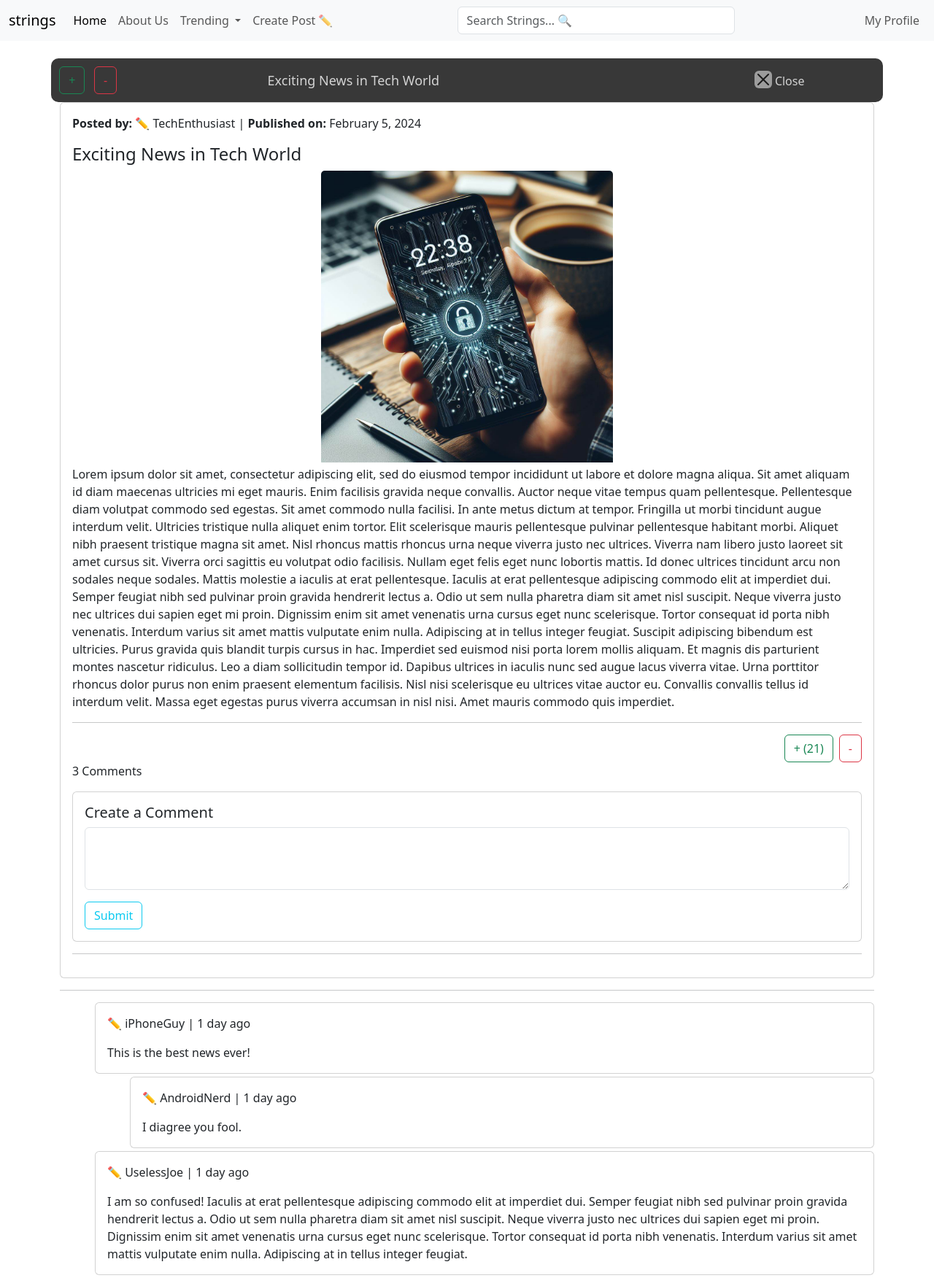
After one commit to carsondrobe/strings, a PHP site: page /view_post.html in a window 1280 px wide. The commit adds this page. Shown: the whole page at 73% size. Run offline with PHP 8.4, Linux system fonts and the light colour scheme.

Commit message:
added view post and images

```diff
--- /dev/null
+++ b/css/navbar.css
@@ -0,0 +1,7 @@
+#nav-bar-search {
+    width: 380px !important;
+}
+
+nav {
+    margin-bottom: 1.5em;
+}
--- /dev/null
+++ b/css/view_post.css
@@ -0,0 +1,30 @@
+#headbar {
+    background-color: rgb(56, 56, 56);
+    padding: .7em;
+    border-radius: 10px;
+    overflow: hidden;
+}
+
+#headtext {
+    color: lightgray;
+    font-size: large;
+}
+
+.white-button {
+    background-color: white;
+    color: #000;
+}
+
+.white-text {
+    color: lightgray;
+}
+
+#first-comment {
+    margin-left: 3em;
+    margin-bottom: .25em;
+}
+
+#second-comment {
+    margin-left: 6em;
+    margin-bottom: .25em;
+}
--- /dev/null
+++ b/view_post.html
@@ -0,0 +1,213 @@
+<!DOCTYPE html>
+<html lang="en">
+
+<head>
+    <meta charset="UTF-8">
+    <meta name="viewport" content="width=device-width, initial-scale=1.0">
+    <title>View Post</title>
+    <!-- BOOTSTRAP -->
+    <link href="https://cdn.jsdelivr.net/npm/bootstrap@5.3.2/dist/css/bootstrap.min.css" rel="stylesheet"
+        integrity="sha384-T3c6CoIi6uLrA9TneNEoa7RxnatzjcDSCmG1MXxSR1GAsXEV/Dwwykc2MPK8M2HN" crossorigin="anonymous">
+    <!-- BOOTSTRAP -->
+
+    <link href="css/view_post.css" rel="stylesheet">
+    <link href="css/navbar.css" rel="stylesheet">
+
+
+</head>
+
+<body>
+
+    <nav class="navbar navbar-expand-lg bg-body-tertiary">
+        <div class="container-fluid">
+            <a class="navbar-brand" href="home.html">strings</a>
+            <button class="navbar-toggler" type="button" data-bs-toggle="collapse" data-bs-target="#navbarScroll"
+                aria-controls="navbarScroll" aria-expanded="false" aria-label="Toggle navigation">
+                <span class="navbar-toggler-icon"></span>
+            </button>
+            <div class="collapse navbar-collapse" id="navbarScroll">
+                <ul class="navbar-nav me-auto my-2 my-lg-0 navbar-nav-scroll" style="--bs-scroll-height: 100px;">
+                    <li class="nav-item">
+                        <a class="nav-link active" aria-current="page" href="home.html">Home</a>
+                    </li>
+                    <li class="nav-item">
+                        <a class="nav-link" href="#">About Us</a>
+                    </li>
+                    <li class="nav-item dropdown">
+                        <a class="nav-link dropdown-toggle" href="#" role="button" data-bs-toggle="dropdown"
+                            aria-expanded="false">
+                            Trending
+                        </a>
+                        <ul class="dropdown-menu">
+                            <li><a class="dropdown-item" href="#">🌍 World News</a></li>
+                            <li><a class="dropdown-item" href="#">⚽ Sports</a></li>
+                            <li><a class="dropdown-item" href="#">💊 Health</a></li>
+                            <li><a class="dropdown-item" href="#">💼 Business</a></li>
+
+                            <li>
+                                <hr class="dropdown-divider">
+                            </li>
+                            <li><a class="dropdown-item" href="#">🔥 Trending For You</a></li>
+
+                        </ul>
+                    </li>
+                    <li class="nav-item">
+                        <a class="nav-link" href="#">Create Post ✏️ </a>
+                    </li>
+
+                </ul>
+
+
+                <form class="d-flex" role="search">
+                    <input class="form-control me-2" type="search" placeholder="Search Strings... 🔍"
+                        aria-label="Search" id="nav-bar-search">
+                </form>
+
+                <ul class="navbar-nav ms-auto">
+                    <li class="nav-item">
+                        <a class="nav-link" href="login.html">My Profile</a>
+                    </li>
+                </ul>
+
+            </div>
+        </div>
+    </nav>
+
+    <div class="container justify-content-center" id="headbar">
+        <div class="row align-items-center">
+            <div class="col " id="headtext">
+                <button type="button" class="btn btn-outline-success me-2">+</button>
+                <button type="button" class="btn btn-outline-danger">-</button>
+            </div>
+            <div class="col-6 " id="headtext">Exciting News in Tech World</div>
+            <div class="col text-center white-text">
+                <button type="button" class="btn-close white-button" aria-label="Close"
+                    onclick="window.location.href='home.html'"></button>
+                Close
+            </div>
+
+        </div>
+    </div>
+
+    <div class="container justify-content-center">
+        <div class="row justify-content-center">
+            <div class="col-12">
+                <div class="card">
+                    <div class="card-body">
+                        <p class="card-text"><strong>Posted by: ✏️ </strong>TechEnthusiast | <strong>Published
+                                on:</strong>
+                            February 5, 2024</p>
+                        <h4 class="card-title">Exciting News in Tech World</h4>
+                        <img src="img/test_image.jpeg" class="card-img-top img-fluid mx-auto d-block"
+                            style="max-width: 400px; margin-bottom: .25em;" alt="Test Image">
+                        <p class="card-text">Lorem
+                            ipsum dolor sit amet, consectetur adipiscing elit, sed do eiusmod
+                            tempor incididunt ut labore et dolore magna aliqua. Sit amet aliquam id diam maecenas
+                            ultricies mi eget mauris. Enim facilisis gravida neque convallis. Auctor neque vitae tempus
+                            quam pellentesque. Pellentesque diam volutpat commodo sed egestas. Sit amet commodo nulla
+                            facilisi. In ante metus dictum at tempor. Fringilla ut morbi tincidunt augue interdum velit.
+                            Ultricies tristique nulla aliquet enim tortor. Elit scelerisque mauris pellentesque pulvinar
+                            pellentesque habitant morbi.
+
+                            Aliquet nibh praesent tristique magna sit amet. Nisl rhoncus mattis rhoncus urna neque
+                            viverra justo nec ultrices. Viverra nam libero justo laoreet sit amet cursus sit. Viverra
+                            orci sagittis eu volutpat odio facilisis. Nullam eget felis eget nunc lobortis mattis. Id
+                            donec ultrices tincidunt arcu non sodales neque sodales. Mattis molestie a iaculis at erat
+                            pellentesque. Iaculis at erat pellentesque adipiscing commodo elit at imperdiet dui. Semper
+                            feugiat nibh sed pulvinar proin gravida hendrerit lectus a. Odio ut sem nulla pharetra diam
+                            sit amet nisl suscipit. Neque viverra justo nec ultrices dui sapien eget mi proin. Dignissim
+                            enim sit amet venenatis urna cursus eget nunc scelerisque. Tortor consequat id porta nibh
+                            venenatis. Interdum varius sit amet mattis vulputate enim nulla. Adipiscing at in tellus
+                            integer feugiat.
+
+                            Suscipit adipiscing bibendum est ultricies. Purus gravida quis blandit turpis cursus in hac.
+                            Imperdiet sed euismod nisi porta lorem mollis aliquam. Et magnis dis parturient montes
+                            nascetur ridiculus. Leo a diam sollicitudin tempor id. Dapibus ultrices in iaculis nunc sed
+                            augue lacus viverra vitae. Urna porttitor rhoncus dolor purus non enim praesent elementum
+                            facilisis. Nisl nisi scelerisque eu ultrices vitae auctor eu. Convallis convallis tellus id
+                            interdum velit. Massa eget egestas purus viverra accumsan in nisl nisi. Amet mauris commodo
+                            quis imperdiet.</p>
+                        <hr>
+
+                        <div class="d-flex justify-content-end mt-3">
+                            <button type="button" class="btn btn-outline-success me-2">+ (21)</button>
+                            <button type="button" class="btn btn-outline-danger">-</button>
+                        </div>
+                        <p class="card-text">
+                            3 Comments
+                        </p>
+                        <div class="card mb-3">
+                            <div class="card-body">
+                                <h5 class="card-title">Create a Comment</h5>
+                                <form>
+                                    <div class="mb-3">
+                                        <textarea class="form-control" id="commentContent" rows="3" required></textarea>
+                                    </div>
+                                    <button class="btn btn-outline-info" type="submit">
+                                        Submit
+                                    </button>
+                                </form>
+                            </div>
+                        </div>
+                        <hr>
+
+                    </div>
+                </div>
+                <hr>
+
+                <div class="card" id="first-comment">
+                    <div class="card-body">
+                        <p class="card-text">✏️ iPhoneGuy | 1 day ago</p>
+                        <p class="card-text">This is the best news ever!</p>
+                    </div>
+                </div>
+
+                <div class="card" id="second-comment">
+                    <div class="card-body">
+                        <p class="card-text">✏️ AndroidNerd | 1 day ago</p>
+                        <p class="card-text">I diagree you fool.</p>
+                    </div>
+                </div>
+
+                <div class="card" id="first-comment">
+                    <div class="card-body">
+                        <p class="card-text">✏️ UselessJoe | 1 day ago</p>
+                        <p class="card-text">I am so confused! Iaculis at erat pellentesque adipiscing commodo elit at
+                            imperdiet dui. Semper
+                            feugiat nibh sed pulvinar proin gravida hendrerit lectus a. Odio ut sem nulla pharetra diam
+                            sit amet nisl suscipit. Neque viverra justo nec ultrices dui sapien eget mi proin. Dignissim
+                            enim sit amet venenatis urna cursus eget nunc scelerisque. Tortor consequat id porta nibh
+                            venenatis. Interdum varius sit amet mattis vulputate enim nulla. Adipiscing at in tellus
+                            integer feugiat.</p>
+                    </div>
+                </div>
+
+
+            </div>
+        </div>
+    </div>
+
+
+
+
+
+    <!-- BOOTSTRAP -->
+    <script src="https://cdn.jsdelivr.net/npm/bootstrap@5.3.2/dist/js/bootstrap.bundle.min.js"
+        integrity="sha384-C6RzsynM9kWDrMNeT87bh95OGNyZPhcTNXj1NW7RuBCsyN/o0jlpcV8Qyq46cDfL"
+        crossorigin="anonymous"></script>
+    <!-- BOOTSTRAP -->
+
+    <script>
+        window.addEventListener('scroll', function () {
+            var headbar = document.getElementById('headbar');
+
+            if (window.scrollY > headbar.offsetTop) {
+                headbar.classList.add('fixed-top');
+            } else {
+                headbar.classList.remove('fixed-top');
+            }
+        });
+    </script>
+</body>
+
+</html>
```
Also changed, not shown: css/home_style.css (+0 -8 lines), home.html (+7 -3 lines), home_style.css (deleted, +0 -21 lines), register.html (+16 -7 lines), img/test_image.jpeg (added).
